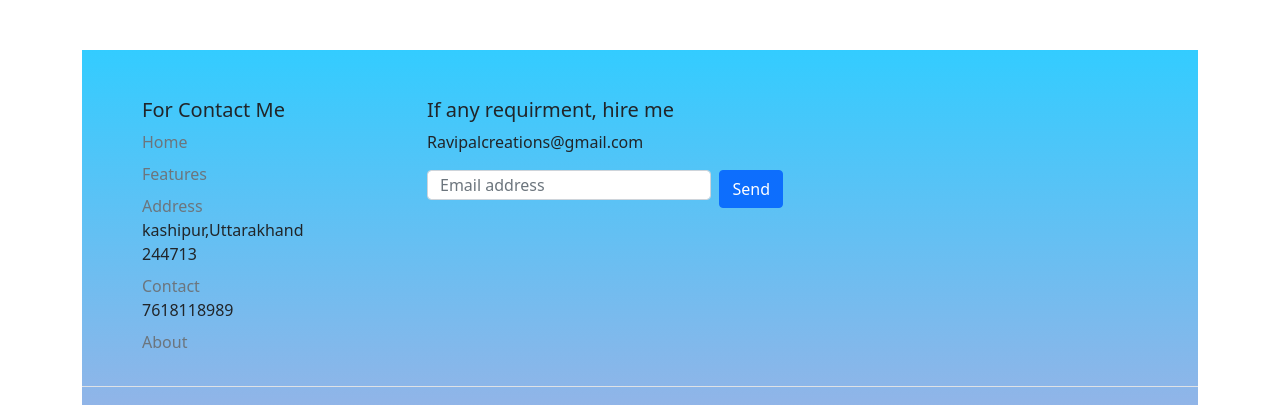
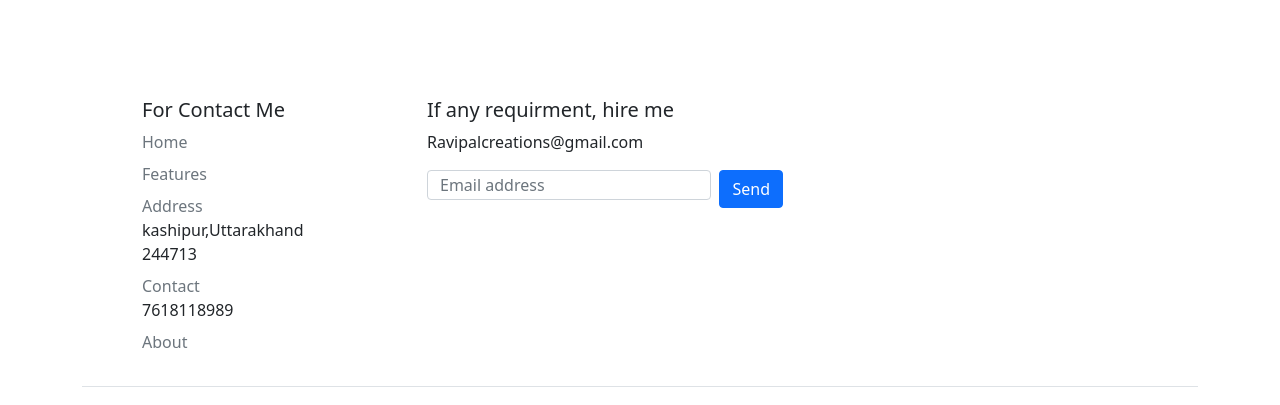
Before and after one commit to ravipalcreations/portfolio001.github.io, a plain HTML site: page index.html in a window 1280 px wide. Shown: the part 3129-3534 px from the top of the page. Drawn offline with nearby package versions, Linux system fonts and the light colour scheme.

Commit message:
change in background color
change in background color

```diff
--- a/style.css
+++ b/style.css
@@ -33,7 +33,7 @@ img{
 .yo-men{
     /* background-image: url("colo.jpg"); */
     /* background-color: lightblue; */
-    background: linear-gradient(to bottom, #33ccff 0%, #ff99cc 100%);
+    background-color:white smoke;
     background-size: contain;
     background-repeat: no-repeat;
 }
```
